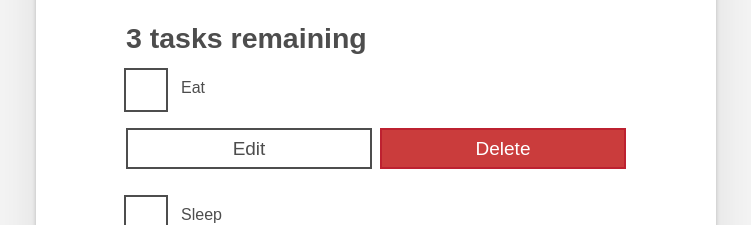
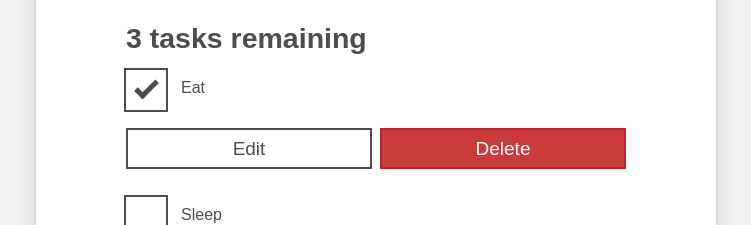
Before and after one commit to AustinTing/react-todo, a React (Create React App) app: page / in a window 1280 px wide. Shown: the part 375-600 px from the top of the page, without its empty margins (264-1015 px from the left). Built offline with nearby package versions, Linux system fonts and the light colour scheme.

Commit message:
Add edit todo

```diff
--- a/src/App.js
+++ b/src/App.js
@@ -9,6 +9,18 @@
 
 function App(props) {
   const [tasks, setTasks] = useState(props.tasks);
+
+  function editTask(id, newName) {
+    const editedTaskList = tasks.map(task => {
+    // if this task has the same ID as the edited task
+      if (id === task.id) {
+        console.log(newName)
+        return {...task, name: newName}
+      }
+      return task;
+    });
+    setTasks(editedTaskList);
+  }
 
   function deleteTask(id) {
     const remainingTasks = tasks.filter(task => id !== task.id);
@@ -40,6 +52,7 @@
       key={task.id}
       toggleTaskCompleted={toggleTaskCompleted}
       deleteTask={deleteTask}
+      editTask={editTask}
     />
   ));
 
--- a/src/components/Todo.js
+++ b/src/components/Todo.js
@@ -1,34 +1,77 @@
-import React from "react";
+import React, { useState } from "react";
 
 export default function Todo(props) {
+  const [isEditing, setEditing] = useState(false);
+  const [newName, setNewName] = useState('');
+  function handleChange(e) {
+    setNewName(e.target.value);
+  }
+
+  function handleSubmit(e) {
+    e.preventDefault();
+    console.log(newName)
+    props.editTask(props.id, newName);
+    setNewName("");
+    setEditing(false);
+  }
   const name = props.name
   const isCompleted = props.isCompleted
-  return (
-    <li className="todo stack-small">
+
+  const editingTemplate = (
+    <form className="stack-small" onSubmit={handleSubmit}>
+      <div className="form-group">
+        <label className="todo-label" htmlFor={props.id}>
+          New name for {props.name}
+        </label>
+        <input
+          id={props.id}
+          className="todo-text"
+          type="text"
+          value={newName}
+          onChange={handleChange}
+        />
+      </div>
+      <div className="btn-group">
+        <button type="button" className="btn todo-cancel" onClick={() => setEditing(false)}>
+          Cancel
+          <span className="visually-hidden">renaming {props.name}</span>
+        </button>
+        <button type="submit" className="btn btn__primary todo-edit">
+          Save
+          <span className="visually-hidden">new name for {props.name}</span>
+        </button>
+      </div>
+    </form>
+  );
+  const viewTemplate = (
+    <div className="stack-small">
       <div className="c-cb">
         <input
-          id="todo-0"
+          id={props.id}
           type="checkbox"
-          defaultChecked={isCompleted}
+          defaultChecked={props.completed}
           onChange={() => props.toggleTaskCompleted(props.id)}
         />
         <label className="todo-label" htmlFor={props.id}>
-          {name}
+          {props.name}
         </label>
       </div>
       <div className="btn-group">
-        <button type="button" className="btn">
-          Edit <span className="visually-hidden">Eat</span>
+        <button type="button" className="btn" onClick={() => setEditing(true)}>
+          Edit <span className="visually-hidden">{props.name}</span>
         </button>
         <button
           type="button"
           className="btn btn__danger"
           onClick={() => props.deleteTask(props.id)}
         >
-          Delete <span className="visually-hidden">Eat</span>
+          Delete <span className="visually-hidden">{props.name}</span>
         </button>
       </div>
-    </li>
+    </div>
+  );
 
+  return (
+    <li className="todo stack-small"> {isEditing ? editingTemplate : viewTemplate}</li>
   );
 }
```
